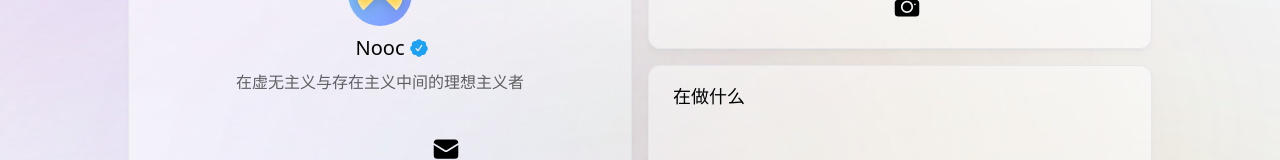
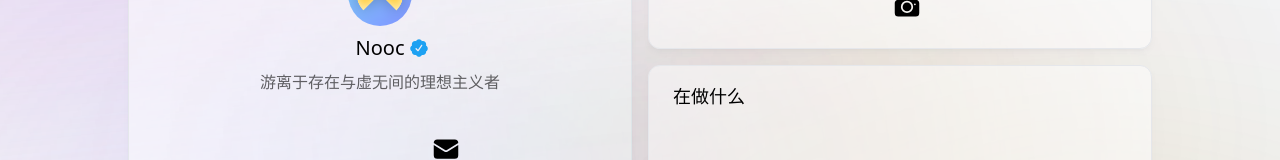
Before and after one commit to noobnooc/noobnooc, a Next.js app: page / in a window 1280 px wide. Shown: the part 287-447 px from the top of the page. Built offline with nearby package versions, Linux system fonts and the light colour scheme; some icons are missing.

Commit message:
Update custom font display mode

```diff
--- a/components/profile-card.tsx
+++ b/components/profile-card.tsx
@@ -23,7 +23,7 @@ export default function ProfileCard() {
           alt="Twitter Verified"
         />
       </p>
-      <p className="mt-2 opacity-60">在虚无主义与存在主义中间的理想主义者</p>
+      <p className="mt-2 opacity-60">游离于存在与虚无间的理想主义者</p>
       <div className="mt-10 flex items-center space-x-5">
         <a href="https://twitter.com/noobnooc">
           <Twitter className="h-6 w-6 hover:text-[#1DA1F2]" />
--- a/package.json
+++ b/package.json
@@ -28,5 +28,6 @@
     "react-dom": "18.2.0",
     "tailwindcss": "^3.2.4",
     "typescript": "4.9.3"
-  }
+  },
+  "packageManager": "yarn@3.3.0"
 }
--- a/styles/globals.css
+++ b/styles/globals.css
@@ -9,7 +9,8 @@
     local("LXGW WenKai Screen"), local("LXGW WenKai GB"),
     url(https://github.com/lxgw/LxgwWenKai-Lite/releases/download/v1.245.1/LXGWWenKaiLite-Regular.ttf)
       format("truetype"),
-    url(/xwwk.ttf) format("truetype");
+    url(xwwk.ttf) format("truetype");
+    font-display: fallback;
 }
 
 html,
```
Also changed, not shown: .yarnrc.yml (added).
